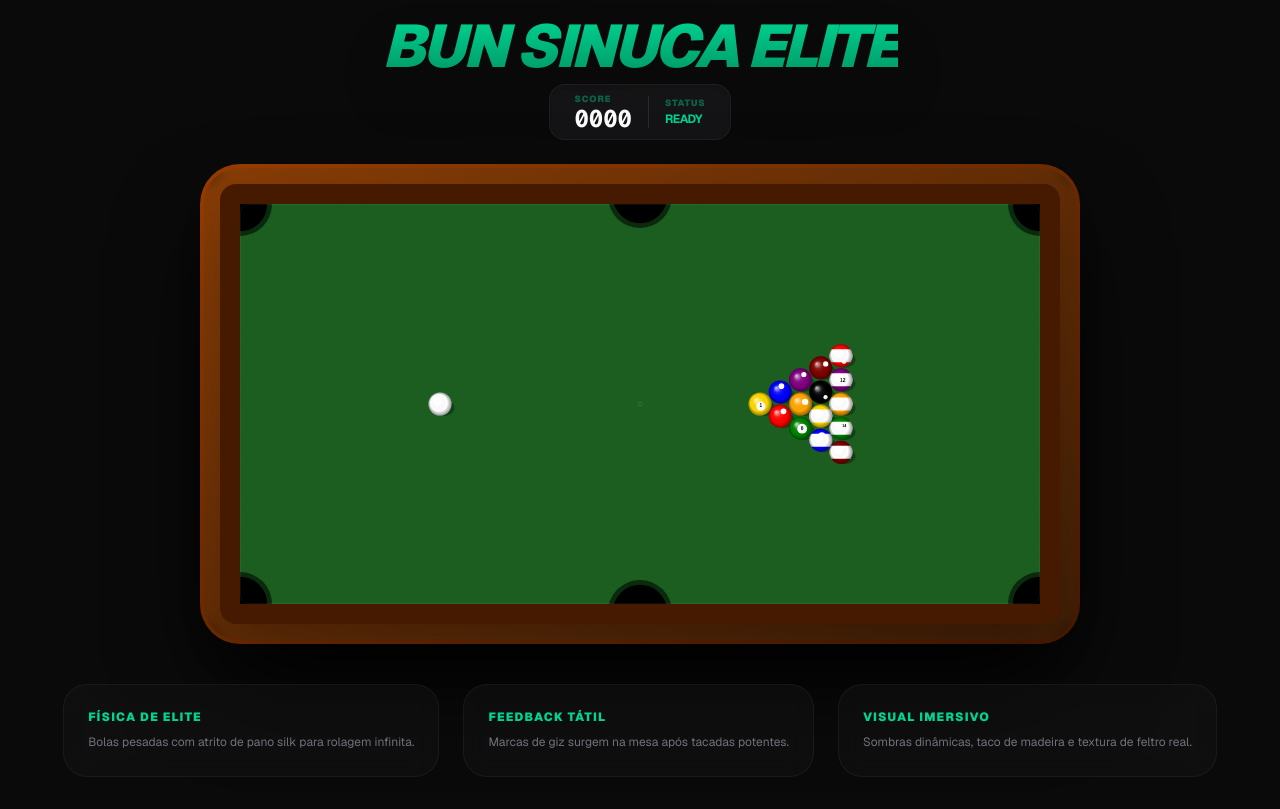
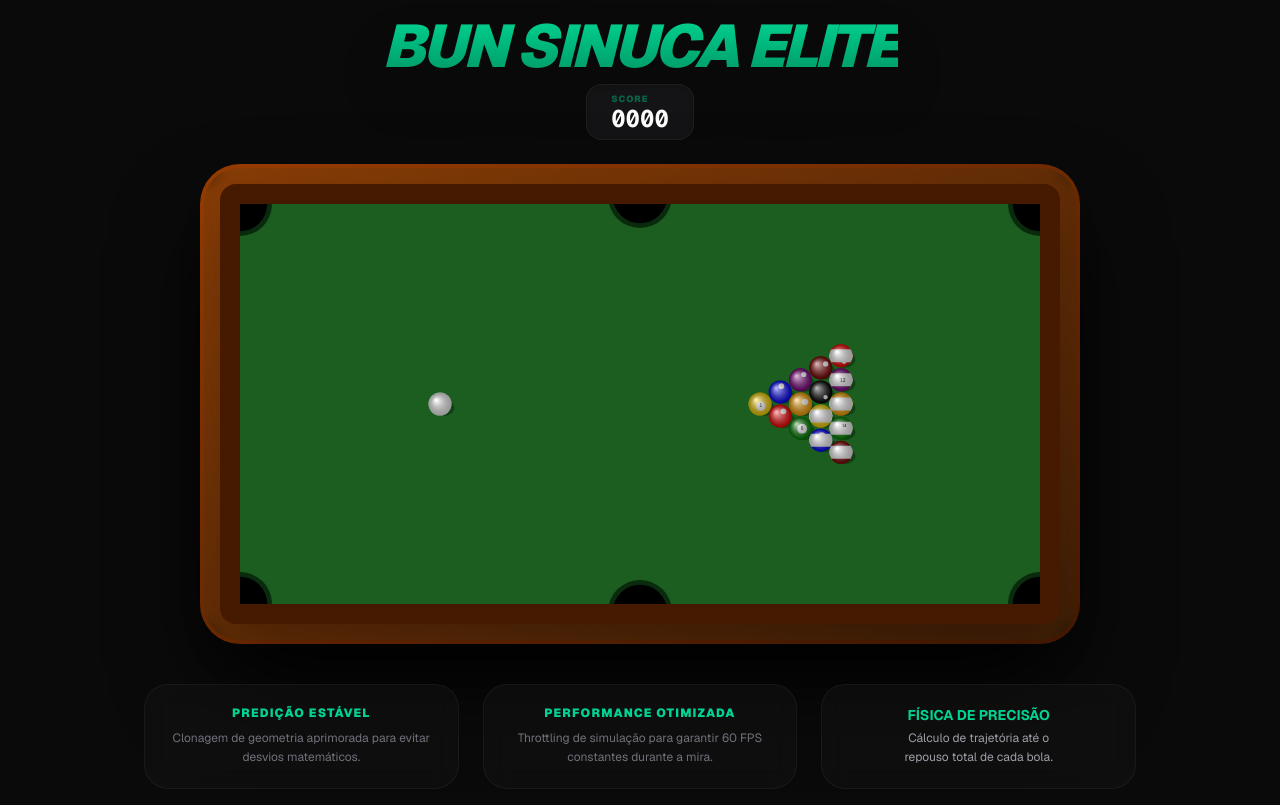
Before and after one commit to Withoutbytes/pool-game, a Next.js app: page / in a window 1280 px wide. Built offline with nearby package versions, Linux system fonts and the light colour scheme.

Commit message:
deploy: switch to root path deployment and update game logic

```diff
--- a/next.config.ts
+++ b/next.config.ts
@@ -2,8 +2,6 @@ import type { NextConfig } from "next";
 
 const nextConfig: NextConfig = {
   output: 'export',
-  basePath: '/pool-game',
-  assetPrefix: '/pool-game',
   images: {
     unoptimized: true,
   },
--- a/package.json
+++ b/package.json
@@ -2,7 +2,6 @@
   "name": "pool-game",
   "version": "0.1.0",
   "private": true,
-  "homepage": "https://Withoutbytes.github.io/pool-game",
   "scripts": {
     "dev": "next dev",
     "build": "next build",
--- a/src/components/game/PoolGame.tsx
+++ b/src/components/game/PoolGame.tsx
@@ -16,10 +16,9 @@ interface BallData {
   rotation: { x: number, y: number };
 }
 
-interface ChalkMark {
+interface PathPoint {
   x: number;
   y: number;
-  opacity: number;
 }
 
 const PoolGame: React.FC = () => {
@@ -29,11 +28,12 @@ const PoolGame: React.FC = () => {
   const mousePos = useRef({ x: 0, y: 0 });
   const isAimingRef = useRef(false);
   const isMovingRef = useRef(false);
+  const lastPredictionTime = useRef(0);
   const [score, setScore] = useState(0);
-  const chalkMarksRef = useRef<ChalkMark[]>([]); // Use ref to prevent engine rebuild on update
   const [isAimingState, setIsAimingState] = useState(false);
   const [isMovingState, setIsMovingState] = useState(false);
 
+  const predictions = useRef<Map<number, PathPoint[]>>(new Map());
   const ballMetadata = useRef<Map<number, BallData>>(new Map());
 
   const applyShot = useCallback(() => {
@@ -47,41 +47,41 @@ const PoolGame: React.FC = () => {
       const dy = cueBall.position.y - mousePos.current.y;
       const angle = Math.atan2(dy, dx);
       const dist = Math.min(Math.sqrt(dx * dx + dy * dy), 250);
-
-      // Much higher force and energy transfer tuning
       const forceMultiplier = 0.0012;
       Matter.Body.applyForce(cueBall, cueBall.position, {
         x: Math.cos(angle) * dist * forceMultiplier,
         y: Math.sin(angle) * dist * forceMultiplier
       });
-
-      // Add a chalk mark at cue ball position silently (no re-render)
-      chalkMarksRef.current.push({ x: cueBall.position.x, y: cueBall.position.y, opacity: 0.4 });
-      if (chalkMarksRef.current.length > 10) chalkMarksRef.current.shift();
     }
 
     isAimingRef.current = false;
     setIsAimingState(false);
+    predictions.current.clear();
   }, []);
 
   useEffect(() => {
-    const engine = Matter.Engine.create({
-      gravity: { x: 0, y: 0 },
-      enableSleeping: true,
-      positionIterations: 10, // More precise collision
-      velocityIterations: 10
-    });
+    const engineConfig = {
+      gravity: { x: 0, y: 0 }, enableSleeping: true,
+      positionIterations: 10, velocityIterations: 10, constraintIterations: 10
+    };
+
+    const engine = Matter.Engine.create(engineConfig);
     engineRef.current = engine;
     const world = engine.world;
 
-    // Walls - Table Cushions
+    const createWall = (x: number, y: number, w: number, h: number) => {
+        const wall = Matter.Bodies.rectangle(x, y, w, h, { isStatic: true, label: 'wall', friction: 0, restitution: 0.8 });
+        (wall as any).w = w; (wall as any).h = h;
+        return wall;
+    };
+
     const walls = [
-      Matter.Bodies.rectangle(TABLE_WIDTH * 0.25, -WALL_THICKNESS / 2, TABLE_WIDTH * 0.42, WALL_THICKNESS, { isStatic: true, label: 'wall', friction: 0.05, restitution: 0.8 }),
-      Matter.Bodies.rectangle(TABLE_WIDTH * 0.75, -WALL_THICKNESS / 2, TABLE_WIDTH * 0.42, WALL_THICKNESS, { isStatic: true, label: 'wall', friction: 0.05, restitution: 0.8 }),
-      Matter.Bodies.rectangle(TABLE_WIDTH * 0.25, TABLE_HEIGHT + WALL_THICKNESS / 2, TABLE_WIDTH * 0.42, WALL_THICKNESS, { isStatic: true, label: 'wall', friction: 0.05, restitution: 0.8 }),
-      Matter.Bodies.rectangle(TABLE_WIDTH * 0.75, TABLE_HEIGHT + WALL_THICKNESS / 2, TABLE_WIDTH * 0.42, WALL_THICKNESS, { isStatic: true, label: 'wall', friction: 0.05, restitution: 0.8 }),
-      Matter.Bodies.rectangle(-WALL_THICKNESS / 2, TABLE_HEIGHT / 2, WALL_THICKNESS, TABLE_HEIGHT * 0.75, { isStatic: true, label: 'wall', friction: 0.05, restitution: 0.8 }),
-      Matter.Bodies.rectangle(TABLE_WIDTH + WALL_THICKNESS / 2, TABLE_HEIGHT / 2, WALL_THICKNESS, TABLE_HEIGHT * 0.75, { isStatic: true, label: 'wall', friction: 0.05, restitution: 0.8 }),
+      createWall(TABLE_WIDTH * 0.25, -WALL_THICKNESS / 2, TABLE_WIDTH * 0.42, WALL_THICKNESS),
+      createWall(TABLE_WIDTH * 0.75, -WALL_THICKNESS / 2, TABLE_WIDTH * 0.42, WALL_THICKNESS),
+      createWall(TABLE_WIDTH * 0.25, TABLE_HEIGHT + WALL_THICKNESS / 2, TABLE_WIDTH * 0.42, WALL_THICKNESS),
+      createWall(TABLE_WIDTH * 0.75, TABLE_HEIGHT + WALL_THICKNESS / 2, TABLE_WIDTH * 0.42, WALL_THICKNESS),
+      createWall(-WALL_THICKNESS / 2, TABLE_HEIGHT / 2, WALL_THICKNESS, TABLE_HEIGHT * 0.75),
+      createWall(TABLE_WIDTH + WALL_THICKNESS / 2, TABLE_HEIGHT / 2, WALL_THICKNESS, TABLE_HEIGHT * 0.75),
     ];
 
     const pocketPositions = [
@@ -99,14 +99,9 @@ const PoolGame: React.FC = () => {
 
     const createBallBody = (x: number, y: number, isCue: boolean, config?: typeof ballConfigs[0]) => {
       const body = Matter.Bodies.circle(x, y, BALL_RADIUS, {
-        restitution: 0.95, // Max energy transfer
-        friction: 0, // No friction with table surface directly
-        frictionAir: 0.008, // Very low resistance for long rolls
-        mass: isCue ? 6 : 3, // Heavier balls for momentum
-        slop: 0.01,
+        restitution: 0.95, friction: 0.001, frictionAir: 0.012, mass: isCue ? 6 : 3, slop: 0.01,
         label: isCue ? 'cueBall' : 'ball'
       });
-
       if (!isCue && config) {
         ballMetadata.current.set(body.id, {
           number: config.n, color: config.c, isStriped: config.s,
@@ -131,13 +126,84 @@ const PoolGame: React.FC = () => {
 
     Matter.Composite.add(world, [...walls, ...ballsArray]);
 
+    const runPrediction = () => {
+      if (!isAimingRef.current || isMovingRef.current || !engineRef.current) return;
+
+      // Throttle prediction to 30fps for stability
+      const now = Date.now();
+      if (now - lastPredictionTime.current < 32) return;
+      lastPredictionTime.current = now;
+
+      const currentWorld = engineRef.current.world;
+      const virtualEngine = Matter.Engine.create(engineConfig);
+
+      const virtualBodies = Matter.Composite.allBodies(currentWorld).map(b => {
+        let clone;
+        if (b.label === 'wall') {
+          clone = Matter.Bodies.rectangle(b.position.x, b.position.y, (b as any).w, (b as any).h, {
+            isStatic: true, label: 'wall', restitution: b.restitution, friction: b.friction
+          });
+        } else {
+          clone = Matter.Bodies.circle(b.position.x, b.position.y, BALL_RADIUS, {
+            isStatic: b.isStatic, restitution: b.restitution, friction: b.friction,
+            frictionAir: b.frictionAir, mass: b.mass, label: b.label
+          });
+          Matter.Body.setVelocity(clone, { x: b.velocity.x, y: b.velocity.y });
+          Matter.Body.setAngularVelocity(clone, b.angularVelocity);
+        }
+        (clone as any).originalId = b.id;
+        return clone;
+      });
+
+      Matter.Composite.add(virtualEngine.world, virtualBodies);
+
+      const virtualCue = virtualBodies.find(b => b.label === 'cueBall');
+      if (virtualCue) {
+        const dx = virtualCue.position.x - mousePos.current.x;
+        const dy = virtualCue.position.y - mousePos.current.y;
+        const angle = Math.atan2(dy, dx);
+        const dist = Math.min(Math.sqrt(dx * dx + dy * dy), 250);
+        Matter.Body.applyForce(virtualCue, virtualCue.position, {
+          x: Math.cos(angle) * dist * 0.0012,
+          y: Math.sin(angle) * dist * 0.0012
+        });
+      }
+
+      const paths = new Map<number, PathPoint[]>();
+      const dynamicBodies = virtualBodies.filter(b => !b.isStatic);
+      dynamicBodies.forEach(b => paths.set((b as any).originalId, [{x: b.position.x, y: b.position.y}]));
+
+      let allStopped = false;
+      let frames = 0;
+      const MAX_PREDICTION_FRAMES = 800; // Slightly reduced for better performance
+      const FIXED_STEP = 1000 / 60;
+
+      while (!allStopped && frames < MAX_PREDICTION_FRAMES) {
+        Matter.Engine.update(virtualEngine, FIXED_STEP);
+        allStopped = true;
+        frames++;
+
+        dynamicBodies.forEach(b => {
+          if (b.speed > 0.05) {
+            allStopped = false;
+            const path = paths.get((b as any).originalId);
+            if (path) {
+              const lastPoint = path[path.length - 1];
+              const distSq = (lastPoint.x - b.position.x)**2 + (lastPoint.y - b.position.y)**2;
+              if (distSq > 9) path.push({ x: b.position.x, y: b.position.y });
+            }
+          }
+        });
+      }
+      predictions.current = paths;
+    };
+
     Matter.Events.on(engine, 'afterUpdate', () => {
       const all = Matter.Composite.allBodies(world);
       const activeBalls = all.filter(b => b.label === 'ball' || b.label === 'cueBall');
       let moving = false;
-
       activeBalls.forEach(ball => {
-        if (ball.speed > 0.08) {
+        if (ball.speed > 0.1) {
           moving = true;
           const meta = ballMetadata.current.get(ball.id);
           if (meta) {
@@ -149,14 +215,11 @@ const PoolGame: React.FC = () => {
           const dist = Matter.Vector.magnitude(Matter.Vector.sub(ball.position, p));
           if (dist < POCKET_RADIUS) {
             if (ball.label === 'cueBall') {
-              // Proper Cue Ball Reset
               Matter.Body.setPosition(ball, { x: TABLE_WIDTH * 0.25, y: TABLE_HEIGHT / 2 });
               Matter.Body.setVelocity(ball, { x: 0, y: 0 });
               Matter.Body.setAngularVelocity(ball, 0);
-              Matter.Body.setInertia(ball, Infinity); // Momentarily freeze to prevent phantom movement
-              setTimeout(() => {
-                if (ball) Matter.Body.setInertia(ball, ball.mass * (BALL_RADIUS * BALL_RADIUS) / 2);
-              }, 100);
+              Matter.Body.setInertia(ball, Infinity);
+              setTimeout(() => { if (ball) Matter.Body.setInertia(ball, ball.mass * (BALL_RADIUS * BALL_RADIUS) / 2); }, 100);
             } else {
               Matter.Composite.remove(world, ball);
               setScore(s => s + 10);
@@ -165,13 +228,16 @@ const PoolGame: React.FC = () => {
         });
       });
       if (moving !== isMovingRef.current) { isMovingRef.current = moving; setIsMovingState(moving); }
+      if (!moving && isAimingRef.current) runPrediction();
     });
 
     const onMouseMove = (e: MouseEvent) => {
       if (!canvasRef.current) return;
       const r = canvasRef.current.getBoundingClientRect();
       mousePos.current = { x: (e.clientX - r.left) * (TABLE_WIDTH / r.width), y: (e.clientY - r.top) * (TABLE_HEIGHT / r.height) };
+      if (!isMovingRef.current && isAimingRef.current) runPrediction();
     };
+
     const onMouseUp = () => { if (isAimingRef.current) applyShot(); };
     window.addEventListener('mousemove', onMouseMove);
     window.addEventListener('mouseup', onMouseUp);
@@ -184,140 +250,76 @@ const PoolGame: React.FC = () => {
       const { x, y } = body.position;
       const isCue = body.label === 'cueBall';
       const meta = ballMetadata.current.get(body.id);
-
       ctx.save();
       ctx.translate(x, y);
-
-      // Deep Shadow
-      ctx.beginPath();
-      ctx.ellipse(3, 4, BALL_RADIUS, BALL_RADIUS * 0.7, 0, 0, Math.PI * 2);
-      ctx.fillStyle = 'rgba(0,0,0,0.3)';
-      ctx.fill();
-
-      // Base Sphere
-      ctx.beginPath();
-      ctx.arc(0, 0, BALL_RADIUS, 0, Math.PI * 2);
-      ctx.fillStyle = isCue ? '#fff' : (meta?.color || '#eee');
-      ctx.fill();
-
+      ctx.beginPath(); ctx.ellipse(3, 4, BALL_RADIUS, BALL_RADIUS * 0.7, 0, 0, Math.PI * 2);
+      ctx.fillStyle = 'rgba(0,0,0,0.3)'; ctx.fill();
+      ctx.beginPath(); ctx.arc(0, 0, BALL_RADIUS, 0, Math.PI * 2);
+      ctx.fillStyle = isCue ? '#fff' : (meta?.color || '#eee'); ctx.fill();
       if (meta) {
         if (meta.isStriped) {
-          ctx.beginPath();
-          ctx.arc(0, 0, BALL_RADIUS, -0.6, 0.6);
-          ctx.arc(0, 0, BALL_RADIUS, Math.PI - 0.6, Math.PI + 0.6);
-          ctx.fillStyle = '#fff';
-          ctx.fill();
+          ctx.beginPath(); ctx.arc(0, 0, BALL_RADIUS, -0.6, 0.6); ctx.arc(0, 0, BALL_RADIUS, Math.PI - 0.6, Math.PI + 0.6);
+          ctx.fillStyle = '#fff'; ctx.fill();
         }
-
-        const rotX = Math.sin(meta.rotation.x) * (BALL_RADIUS * 0.5);
-        const rotY = Math.cos(meta.rotation.y) * (BALL_RADIUS * 0.5);
-        const distFromCenter = Math.sqrt(rotX*rotX + rotY*rotY);
-        const circleSize = Math.max(0.1, (1 - distFromCenter/BALL_RADIUS)) * 0.5;
-
-        ctx.beginPath();
-        ctx.arc(rotX, rotY, BALL_RADIUS * circleSize, 0, Math.PI * 2);
-        ctx.fillStyle = '#fff';
-        ctx.fill();
-
+        const rotX = Math.sin(meta.rotation.x) * (BALL_RADIUS * 0.5), rotY = Math.cos(meta.rotation.y) * (BALL_RADIUS * 0.5);
+        const distFromCenter = Math.sqrt(rotX*rotX + rotY*rotY), circleSize = Math.max(0.1, (1 - distFromCenter/BALL_RADIUS)) * 0.5;
+        ctx.beginPath(); ctx.arc(rotX, rotY, BALL_RADIUS * circleSize, 0, Math.PI * 2);
+        ctx.fillStyle = '#fff'; ctx.fill();
         if (circleSize > 0.3) {
-          ctx.fillStyle = '#000';
-          ctx.font = `bold ${BALL_RADIUS * circleSize}px Arial`;
-          ctx.textAlign = 'center';
-          ctx.textBaseline = 'middle';
-          ctx.fillText(meta.number.toString(), rotX, rotY);
+          ctx.fillStyle = '#000'; ctx.font = `bold ${BALL_RADIUS * circleSize}px Arial`;
+          ctx.textAlign = 'center'; ctx.textBaseline = 'middle'; ctx.fillText(meta.number.toString(), rotX, rotY);
         }
       }
-
-      // Gloss & Highlight
       const grad = ctx.createRadialGradient(-BALL_RADIUS*0.35, -BALL_RADIUS*0.35, BALL_RADIUS*0.05, 0, 0, BALL_RADIUS);
-      grad.addColorStop(0, 'rgba(255,255,255,0.7)');
-      grad.addColorStop(0.3, 'rgba(255,255,255,0.1)');
-      grad.addColorStop(0.7, 'rgba(0,0,0,0)');
-      grad.addColorStop(1, 'rgba(0,0,0,0.4)');
-      ctx.fillStyle = grad;
-      ctx.beginPath();
-      ctx.arc(0, 0, BALL_RADIUS, 0, Math.PI * 2);
-      ctx.fill();
-
+      grad.addColorStop(0, 'rgba(255,255,255,0.7)'); grad.addColorStop(1, 'rgba(0,0,0,0.4)');
+      ctx.fillStyle = grad; ctx.beginPath(); ctx.arc(0, 0, BALL_RADIUS, 0, Math.PI * 2); ctx.fill();
       ctx.restore();
     };
 
     const animate = (t: number) => {
       Matter.Engine.update(engine, 1000 / 60);
       ctx.clearRect(0, 0, TABLE_WIDTH, TABLE_HEIGHT);
-
-      // Realistic Felt Texture
       ctx.fillStyle = '#1b5e20';
       ctx.fillRect(0, 0, TABLE_WIDTH, TABLE_HEIGHT);
-      ctx.fillStyle = 'rgba(0,0,0,0.05)';
-      for(let i=0; i<TABLE_WIDTH; i+=4) {
-        for(let j=0; j<TABLE_HEIGHT; j+=4) {
-          if(Math.random() > 0.8) ctx.fillRect(i, j, 1, 1);
-        }
+
+      if (isAimingRef.current && !isMovingRef.current) {
+        predictions.current.forEach((path, id) => {
+          if (path.length < 2) return;
+          ctx.beginPath();
+          ctx.setLineDash([2, 4]);
+          ctx.strokeStyle = id === (cueBall as any).id ? 'rgba(255,255,255,0.6)' : 'rgba(255,255,255,0.2)';
+          ctx.moveTo(path[0].x, path[0].y);
+          for (let i = 1; i < path.length; i++) ctx.lineTo(path[i].x, path[i].y);
+          ctx.stroke();
+          ctx.setLineDash([]);
+        });
       }
 
-      // Chalk Marks
-      chalkMarksRef.current.forEach(m => {
-        ctx.beginPath();
-        ctx.arc(m.x, m.y, 4, 0, Math.PI*2);
-        ctx.fillStyle = `rgba(100, 200, 255, ${m.opacity})`;
-        ctx.fill();
+      pocketPositions.forEach(p => {
+        ctx.fillStyle = '#0a2a0d'; ctx.beginPath(); ctx.arc(p.x, p.y, POCKET_RADIUS, 0, Math.PI * 2); ctx.fill();
+        ctx.fillStyle = '#000'; ctx.beginPath(); ctx.arc(p.x, p.y, POCKET_RADIUS * 0.85, 0, Math.PI * 2); ctx.fill();
       });
 
-      // Table Branding / Center Mark
-      ctx.strokeStyle = 'rgba(255,255,255,0.1)';
-      ctx.lineWidth = 1;
-      ctx.beginPath(); ctx.arc(TABLE_WIDTH/2, TABLE_HEIGHT/2, 2, 0, Math.PI*2); ctx.stroke();
-      ctx.beginPath(); ctx.arc(TABLE_WIDTH*0.25, TABLE_HEIGHT/2, 2, 0, Math.PI*2); ctx.stroke();
-
-      // Pockets
-      pocketPositions.forEach(p => {
-        ctx.fillStyle = '#0a2a0d';
-        ctx.beginPath(); ctx.arc(p.x, p.y, POCKET_RADIUS, 0, Math.PI * 2); ctx.fill();
-        ctx.fillStyle = '#000';
-        ctx.beginPath(); ctx.arc(p.x, p.y, POCKET_RADIUS * 0.85, 0, Math.PI * 2); ctx.fill();
-      });
-
-      // Bodies
       const bodies = Matter.Composite.allBodies(world);
       bodies.forEach(b => { if (b.label !== 'wall') drawBall(b); });
 
-      // Aiming UI & Cue Shadow
       const cue = bodies.find(b => b.label === 'cueBall');
       if (isAimingRef.current && cue && !isMovingRef.current) {
         const dx = cue.position.x - mousePos.current.x, dy = cue.position.y - mousePos.current.y;
         const angle = Math.atan2(dy, dx), dist = Math.min(Math.sqrt(dx*dx + dy*dy), 250);
-
-        // Prediction Line
-        ctx.beginPath(); ctx.setLineDash([4, 6]); ctx.strokeStyle = 'rgba(255,255,255,0.2)';
-        ctx.moveTo(cue.position.x, cue.position.y);
-        ctx.lineTo(cue.position.x + Math.cos(angle) * 600, cue.position.y + Math.sin(angle) * 600);
-        ctx.stroke(); ctx.setLineDash([]);
-
         const offset = BALL_RADIUS + 12 + (dist * 0.15);
-
-        // Cue Shadow
-        ctx.save();
-        ctx.translate(2, 4);
-        ctx.beginPath(); ctx.lineWidth = 7; ctx.lineCap = 'round'; ctx.strokeStyle = 'rgba(0,0,0,0.2)';
+        ctx.save(); ctx.translate(2, 4); ctx.beginPath(); ctx.lineWidth = 7; ctx.lineCap = 'round';
+        ctx.strokeStyle = 'rgba(0,0,0,0.2)';
         ctx.moveTo(cue.position.x - Math.cos(angle)*offset, cue.position.y - Math.sin(angle)*offset);
         ctx.lineTo(cue.position.x - Math.cos(angle)*(offset+300), cue.position.y - Math.sin(angle)*(offset+300));
-        ctx.stroke();
-        ctx.restore();
-
-        // Wood Cue
+        ctx.stroke(); ctx.restore();
         ctx.beginPath(); ctx.lineWidth = 6; ctx.lineCap = 'round';
-        const cueGrad = ctx.createLinearGradient(
-            cue.position.x - Math.cos(angle)*offset, cue.position.y - Math.sin(angle)*offset,
-            cue.position.x - Math.cos(angle)*(offset+300), cue.position.y - Math.sin(angle)*(offset+300)
-        );
-        cueGrad.addColorStop(0, '#d7ccc8'); cueGrad.addColorStop(0.1, '#5d4037'); cueGrad.addColorStop(1, '#3e2723');
-        ctx.strokeStyle = cueGrad;
+        const cueGrad = ctx.createLinearGradient(cue.position.x - Math.cos(angle)*offset, cue.position.y - Math.sin(angle)*offset, cue.position.x - Math.cos(angle)*(offset+300), cue.position.y - Math.sin(angle)*(offset+300));
+        cueGrad.addColorStop(0, '#d7ccc8'); cueGrad.addColorStop(1, '#3e2723'); ctx.strokeStyle = cueGrad;
         ctx.moveTo(cue.position.x - Math.cos(angle)*offset, cue.position.y - Math.sin(angle)*offset);
         ctx.lineTo(cue.position.x - Math.cos(angle)*(offset+300), cue.position.y - Math.sin(angle)*(offset+300));
         ctx.stroke();
       }
-
       requestRef.current = requestAnimationFrame(animate);
     };
     requestRef.current = requestAnimationFrame(animate);
@@ -340,38 +342,29 @@ const PoolGame: React.FC = () => {
                 <span className="text-emerald-500/50 text-[9px] font-black tracking-widest uppercase">Score</span>
                 <span className="font-mono text-2xl text-white font-bold leading-none">{score.toString().padStart(4, '0')}</span>
             </div>
-            <div className="w-[1px] h-8 bg-white/10" />
-            <div className="flex flex-col items-start">
-                <span className="text-emerald-500/50 text-[9px] font-black tracking-widest uppercase">Status</span>
-                <span className={`text-xs font-bold uppercase tracking-tighter ${isMovingState ? 'text-amber-500' : 'text-emerald-400'}`}>
-                    {isMovingState ? 'Rolling...' : 'Ready'}
-                </span>
-            </div>
           </div>
         </div>
       </div>
-
       <div className="relative group p-1 bg-gradient-to-br from-amber-800 to-amber-950 rounded-[40px] shadow-[0_50px_100px_-20px_rgba(0,0,0,1)]">
         <div className="relative p-4 bg-emerald-900/10 rounded-[35px] backdrop-blur-sm">
           <div className="relative border-[20px] border-amber-950 rounded-2xl shadow-2xl overflow-hidden">
-            {/* Table Cushion Highlights */}
-            <div className="absolute inset-0 pointer-events-none border border-white/5 rounded-lg z-10" />
             <canvas ref={canvasRef} width={TABLE_WIDTH} height={TABLE_HEIGHT} onMouseDown={() => { if (!isMovingRef.current) { isAimingRef.current = true; setIsAimingState(true); } }} className="block" />
           </div>
         </div>
       </div>
-
-      <div className="mt-10 flex gap-6 overflow-x-auto pb-4 max-w-full px-4 no-scrollbar">
-        {[
-          { t: "Física de Elite", d: "Bolas pesadas com atrito de pano silk para rolagem infinita." },
-          { t: "Feedback Tátil", d: "Marcas de giz surgem na mesa após tacadas potentes." },
-          { t: "Visual Imersivo", d: "Sombras dinâmicas, taco de madeira e textura de feltro real." }
-        ].map((item, i) => (
-          <div key={i} className="min-w-[260px] bg-zinc-900/40 p-6 rounded-3xl border border-white/5 backdrop-blur-md">
-            <h3 className="text-emerald-400 font-black mb-2 text-xs uppercase tracking-widest">{item.t}</h3>
-            <p className="text-zinc-500 text-xs leading-relaxed">{item.d}</p>
-          </div>
-        ))}
+      <div className="mt-10 grid grid-cols-1 md:grid-cols-3 gap-6 w-full max-w-5xl px-4 text-center">
+        <div className="bg-zinc-900/40 p-5 rounded-3xl border border-white/5 backdrop-blur-md">
+          <h3 className="text-emerald-400 font-black mb-2 text-xs uppercase tracking-widest">Predição Estável</h3>
+          <p className="text-zinc-500 text-xs leading-relaxed">Clonagem de geometria aprimorada para evitar desvios matemáticos.</p>
+        </div>
+        <div className="bg-zinc-900/40 p-5 rounded-3xl border border-white/5 backdrop-blur-md">
+          <h3 className="text-emerald-400 font-black mb-2 text-xs uppercase tracking-widest">Performance Otimizada</h3>
+          <p className="text-zinc-500 text-xs leading-relaxed">Throttling de simulação para garantir 60 FPS constantes durante a mira.</p>
+        </div>
+        <div className="bg-zinc-900/40 p-5 rounded-3xl border border-white/5 backdrop-blur-md">
+          <h3 className="text-emerald-400 font-bold mb-1 text-sm uppercase">Física de Precisão</h3>
+          <p className="text-zinc-400 text-xs text-balance leading-relaxed">Cálculo de trajetória até o repouso total de cada bola.</p>
+        </div>
       </div>
     </div>
   );
```
Also changed, not shown: 1 other file (tests, documents, lock files or other folders).
